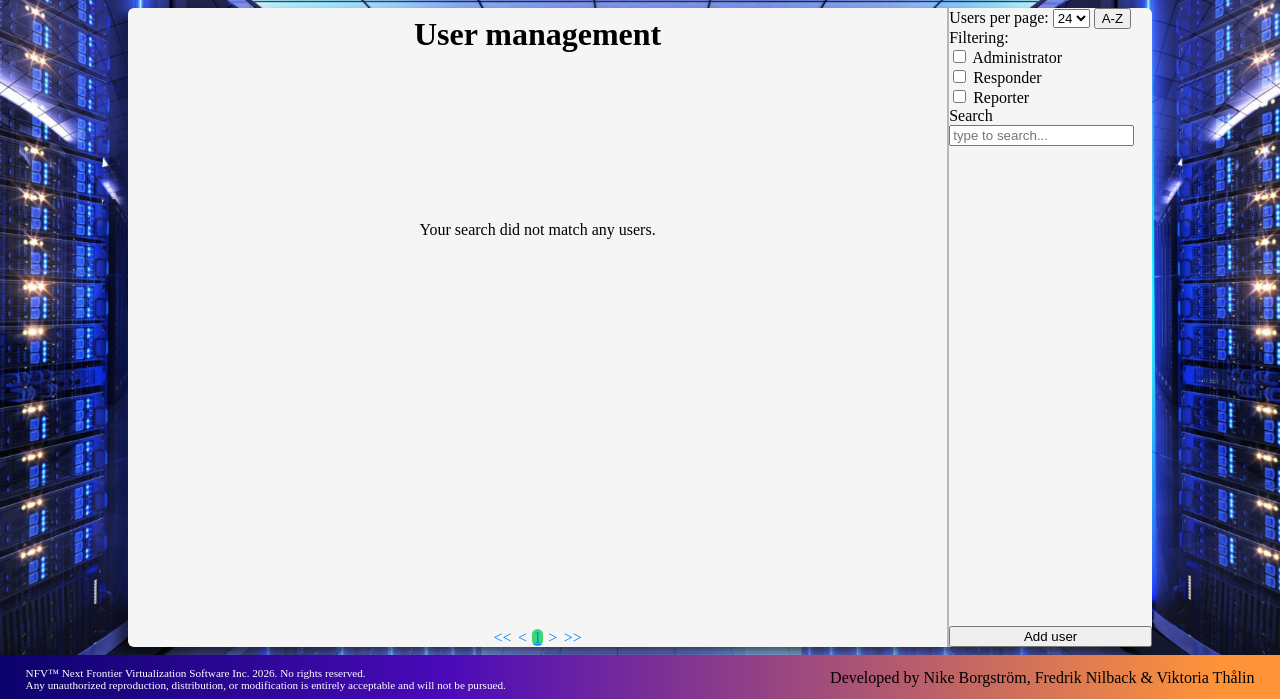
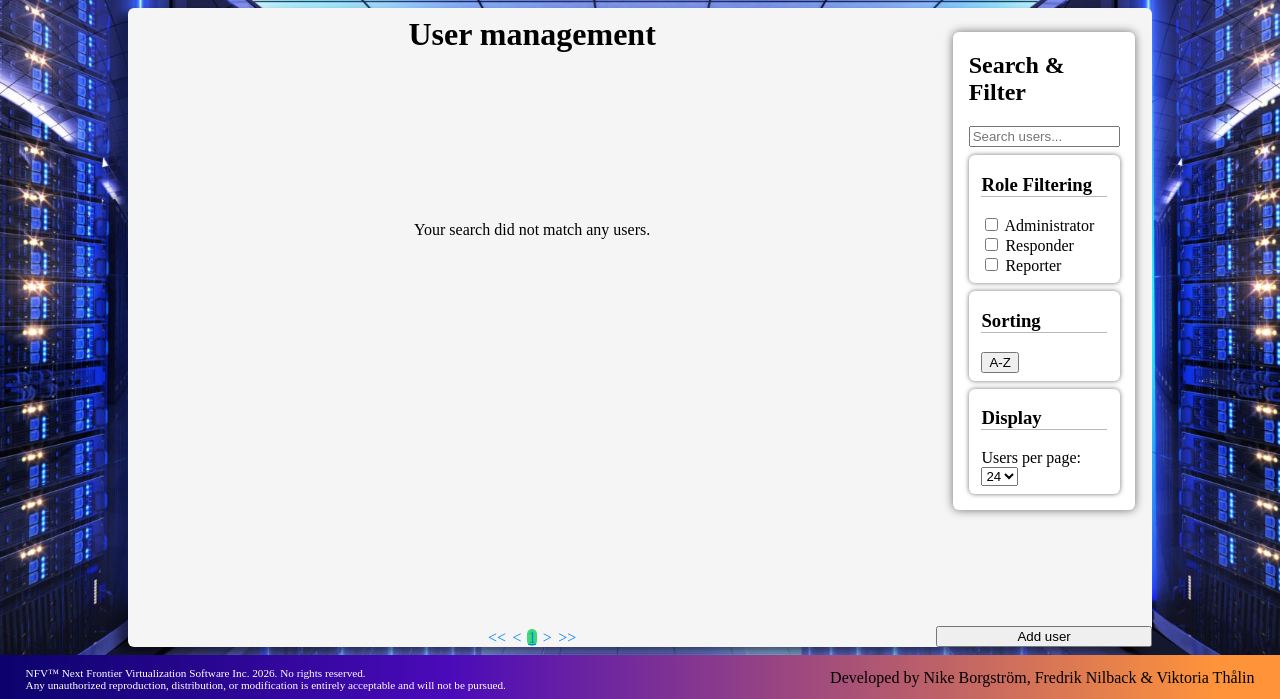
Before and after one commit to FredrikNilback/WebSystemProject, a PHP site: page /manage-users.php in a window 1280 px wide. Shown: the part 101-800 px from the top of the page. Run offline with PHP 8.4, Linux system fonts and the light colour scheme; the visitor is signed in with stand-in values (Sample User, id 1); data that the repository does not hold is empty.

Commit message:
UI updates for filtering and search options in manage-users, STILL WIP!

```diff
--- a/public_html/Project/css/manage-users.css
+++ b/public_html/Project/css/manage-users.css
@@ -73,6 +73,8 @@ main {
 .user-card {
     display: flex;
     flex-direction: column;
+    box-shadow: 0 0 10px rgba(0, 0, 0, 0.55);
+    min-height: 152px;
 }
 
 .user-card-header {
@@ -138,7 +140,27 @@ main {
     grid-column: 2;
     display: flex;
     flex-direction: column;
-    border-left: 2px solid #b8b8b8;
+}
+
+#options-panel form {
+    display: flex;
+    flex-direction: column;
+    width: 70%;
+    box-shadow: 0 0 10px rgba(0, 0, 0, 0.55);
+    border-radius: 6px;
+    padding: 0 1.2vw 2vh 1.2vw;
+    margin: 3vh auto;
+    background-color: white;
+}
+
+#options-panel form > div {
+    box-shadow: 0 0 5px rgba(0, 0, 0, 0.55);
+    margin-top: 1vh;
+    padding: 0 1vw 1vh 1vw;
+    border-radius: 6px;
+}
+#options-panel form > div > h3 {
+    border-bottom: #b8b8b8 solid 1px;
 }
 
 #role-filtering {
--- a/public_html/Project/manage-users.php
+++ b/public_html/Project/manage-users.php
@@ -178,23 +178,12 @@
             </div>
             <div id='options-panel'>
                 <form method='GET' id='options-form'>
-                    <label for='limit'>Users per page:</label>
-                    <select name='limit' id='limit'>
-                        <option value='12' <?= $limit == 12 ? 'selected' : '' ?>>12</option>
-                        <option value='24' <?= $limit == 24 ? 'selected' : '' ?>>24</option>
-                        <option value='48' <?= $limit == 48 ? 'selected' : '' ?>>48</option>
-                    </select>
-
                     <input type='hidden' name='abc' id='abc-value' value="<?= $abc ?>">
-                    <button type='button' id='abc-toggle' name='abc-toggle-btn'>
-                        <?php if($abc == 'ASC'): ?>
-                        A-Z
-                        <?php else: ?>
-                        Z-A
-                        <?php endif; ?>
-                    </button>
+                    <h2>Search & Filter</h2>
+                    <input type="text" id='search-user' name='search-user' value="<?= htmlspecialchars($_GET['search-user'] ?? '') ?>" placeholder="Search users...">
+                    <div id='options-filtering-div'>
+                        <h3>Role Filtering</h3>
                         <div id='role-filtering'>
-                        <label>Filtering: </label>
                             <label>
                                 <input type='checkbox' name='role_filter[]' value='administrator'
                                     <?= in_array('administrator', $_GET['role_filter'] ?? []) ? 'checked' : '' ?>>
@@ -213,8 +202,26 @@
                                 Reporter
                             </label>
                         </div>
-                    <label for="search-user">Search</label>
-                    <input type="text" id='search-user' name='search-user' value="<?= htmlspecialchars($_GET['search-user'] ?? '') ?>" placeholder="type to search...">
+                    </div>
+                    <div id='options-sorting-div'>
+                    <h3>Sorting</h3>
+                        <button type='button' id='abc-toggle' name='abc-toggle-btn'>
+                            <?php if($abc == 'ASC'): ?>
+                            A-Z
+                            <?php else: ?>
+                            Z-A
+                            <?php endif; ?>
+                        </button>
+                    </div>
+                    <div id='options-display-div'>
+                        <h3>Display</h3>
+                        <label for='limit'>Users per page:</label>
+                        <select name='limit' id='limit'>
+                            <option value='12' <?= $limit == 12 ? 'selected' : '' ?>>12</option>
+                            <option value='24' <?= $limit == 24 ? 'selected' : '' ?>>24</option>
+                            <option value='48' <?= $limit == 48 ? 'selected' : '' ?>>48</option>
+                        </select>
+                    </div>
                 </form>
                 <button type='button' id='open-create-user-panel-btn'>Add user</button>
             </div>
```
Lines whose indentation alone changed are shown as unchanged.
